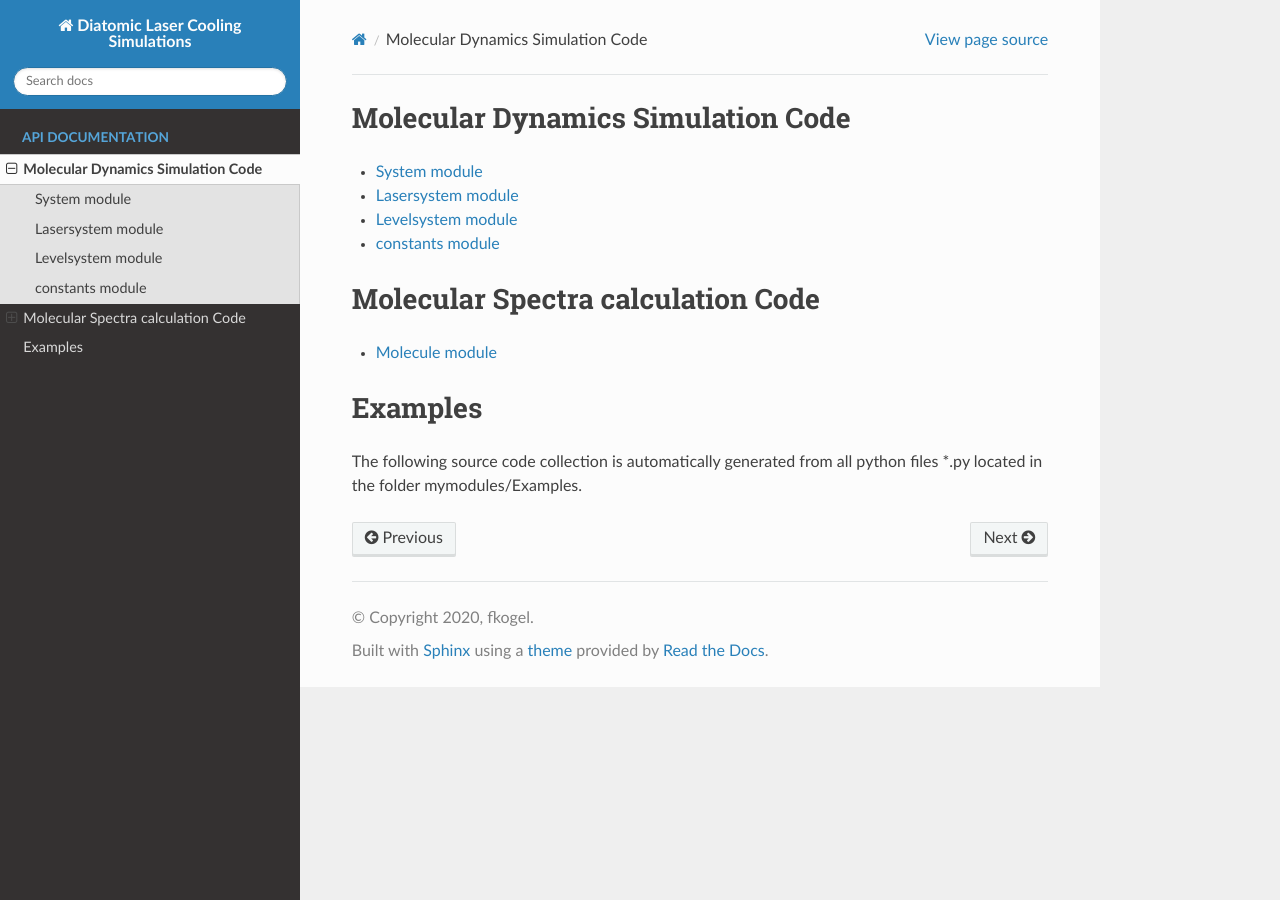
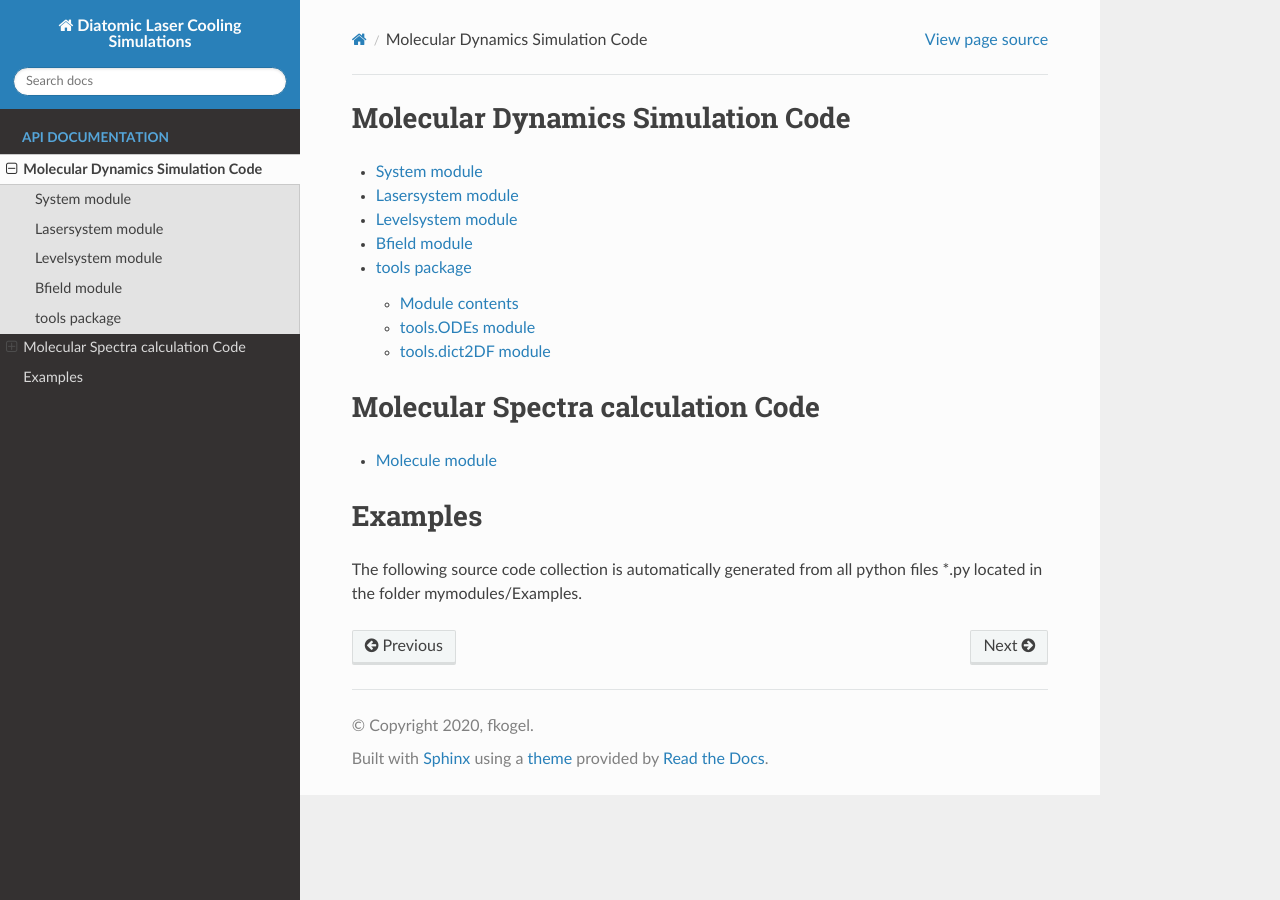
Before and after one commit to LangenGroup/MoleCool, a Sphinx documentation site: the page built from doc/source/modules.rst, in a window 1280 px wide. Built offline with Sphinx 7.4.7 and the Read the Docs theme 2.0.0, drawn with Linux system fonts in a browser that asks for light colours; the version number could not be read and is left out.

```diff
--- a/doc/source/index.rst
+++ b/doc/source/index.rst
@@ -7,8 +7,8 @@ This python software includes two different programs:
 
 1. Molecular Dynamics Simulation Code
 	The first code only uses pre-defined constants (like the dipole matrix,
-	hyperfine freqs, g-factors, ...) from the module :py:mod:`constants` which
-	are	required to calculate dynamics via the rate or optical Bloch equations.
+	hyperfine freqs, g-factors, ...) from a .json file which are required
+	to calculate dynamics via the rate or optical Bloch equations.
 
 2. Molecular Spectra Calculation Code
 	In comparison, the second code only uses constants of the effective
--- a/doc/source/modules.rst
+++ b/doc/source/modules.rst
@@ -7,7 +7,8 @@ Molecular Dynamics Simulation Code
    System
    Lasersystem
    Levelsystem
-   constants
+   Bfield
+   tools
 
 Molecular Spectra calculation Code
 ==================================
--- /dev/null
+++ b/doc/source/tools.rst
@@ -0,0 +1,26 @@
+tools package
+=============
+
+Module contents
+---------------
+
+.. automodule:: tools
+   :members:
+   :undoc-members:
+   :show-inheritance:
+
+tools.ODEs module
+-----------------
+
+.. automodule:: tools.ODEs
+   :members:
+   :undoc-members:
+   :show-inheritance:
+
+tools.dict2DF module
+--------------------
+
+.. automodule:: tools.dict2DF
+   :members:
+   :undoc-members:
+   :show-inheritance:
```
Also changed, not shown: doc/source/Bfield.rst (added, +7 -0 lines), doc/source/constants.rst (deleted, +0 -7 lines), doc/source/CodeStructure.jpg, 5 other files.
